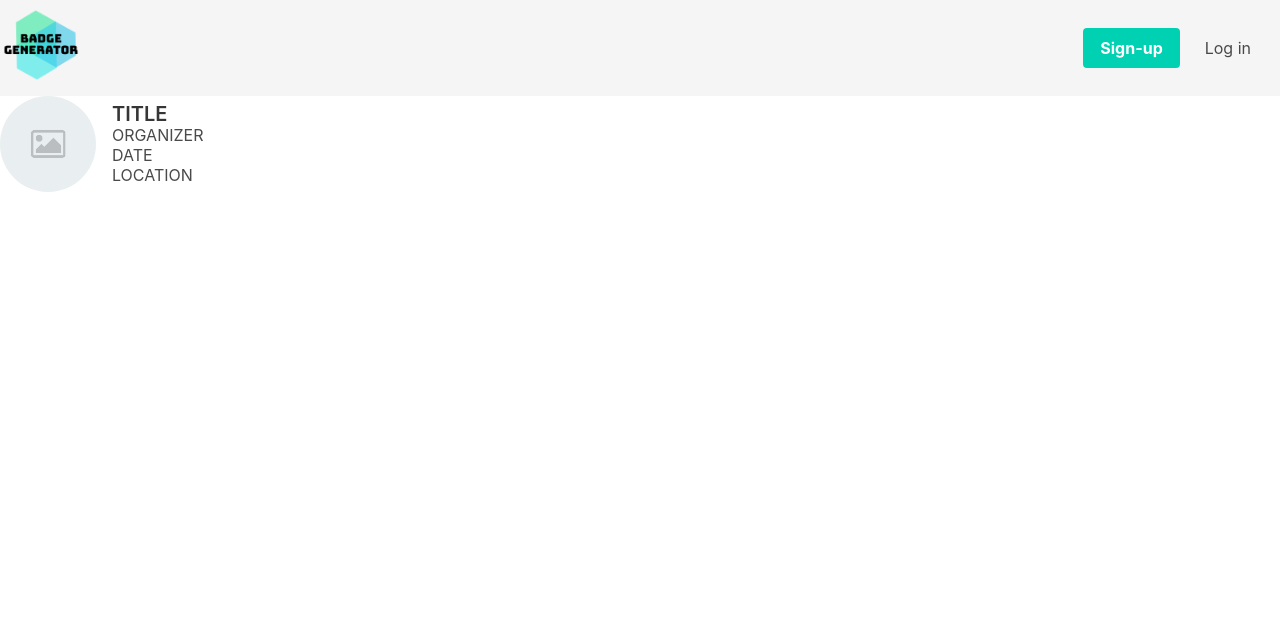
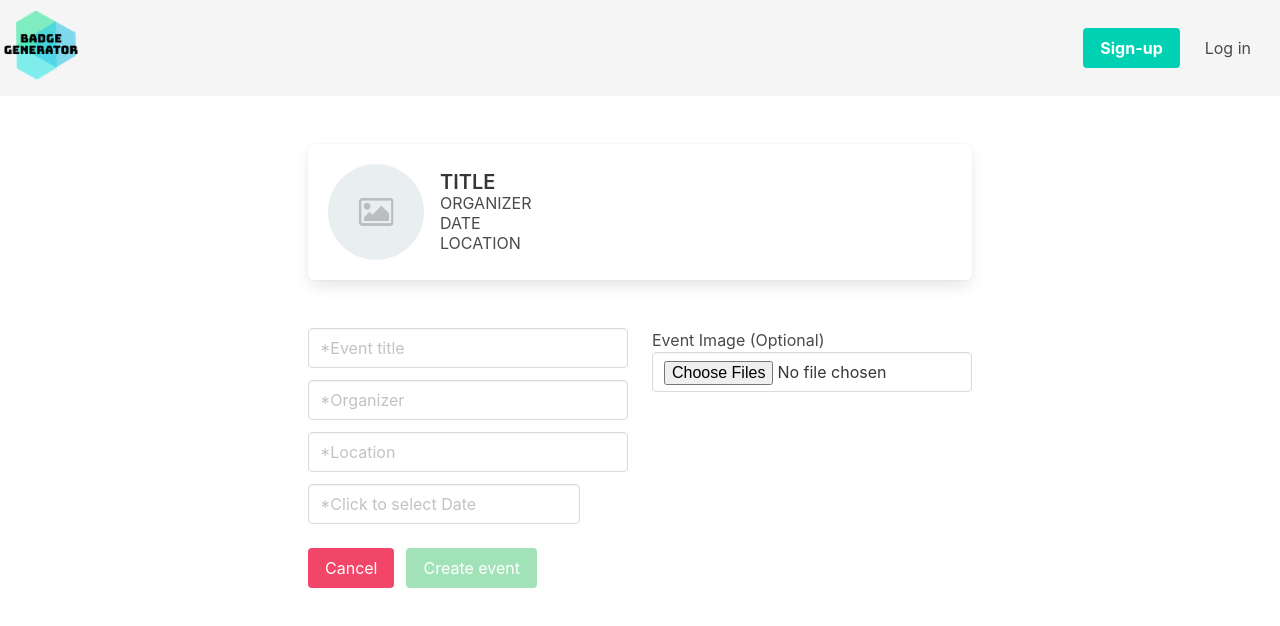
Before and after one commit to jersonmorrow/badge-generator-front-end, a React (Create React App) app: page /1/edit in a window 1280 px wide. Shown: the top 626 px of the page. Built offline with nearby package versions, Linux system fonts and the light colour scheme; no server answers.

Commit message:
[Add] EventEdit styles

```diff
--- a/src/features/events/eventItem/index.jsx
+++ b/src/features/events/eventItem/index.jsx
@@ -4,7 +4,7 @@ const EventItem = (props) => {
   const { image, title, organizer, date, location } = props;
 
   return (
-    <div className="is-flex is-align-items-center">
+    <div className="is-flex is-align-items-center is-justify-content-center is-align-content-center">
       <div>
         <figure className="image is-96x96">
           <img
--- a/src/pages/EventEdit.jsx
+++ b/src/pages/EventEdit.jsx
@@ -1,17 +1,28 @@
 import React, { useEffect, useState } from 'react';
 import api from '../api';
+import EventForm from '../features/events/eventForm';
 import EventItem from '../features/events/eventItem';
 import PageLoading from '../features/loaders/pageLoading';
 import defaultImage from '../images/default-image.png';
+import { useForm } from 'react-hook-form';
 
 function EventEdit(props) {
   const [data, setData] = useState('');
   const [loading, setLoading] = useState(true);
   const [error, setError] = useState(null);
 
+  const { register, handleSubmit, control, errors, formState } = useForm({
+    mode: 'onChange',
+    reValidateMode: 'onChange',
+  });
+
   useEffect(() => {
     fetchData();
   }, []);
+
+  const onSubmit = (data) => {
+    console.log(data);
+  };
 
   const fetchData = async () => {
     setLoading(true);
@@ -33,7 +44,10 @@ function EventEdit(props) {
   }
 
   return (
-    <React.Fragment>
+    <section className="section">
+      <div className="container is-flex is-justify-content-center">
+        <div>
+          <div className="box is-flex is-justify-content-flex-start	">
             <EventItem
               title={data.title || 'TITLE'}
               image={data.eventImage || defaultImage}
@@ -41,7 +55,19 @@ function EventEdit(props) {
               date={data.date || 'DATE'}
               location={data.location || 'LOCATION'}
             />
-    </React.Fragment>
+          </div>
+          <div className="mt-6">
+            <EventForm
+              onSubmit={handleSubmit(onSubmit)}
+              register={register}
+              errors={errors}
+              control={control}
+              formState={formState}
+            />
+          </div>
+        </div>
+      </div>
+    </section>
   );
 }
 
```
Lines whose indentation alone changed are shown as unchanged.
